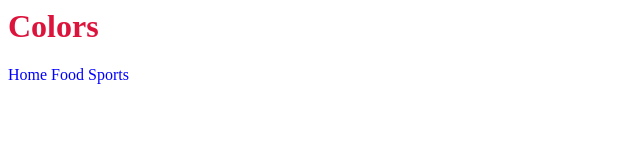
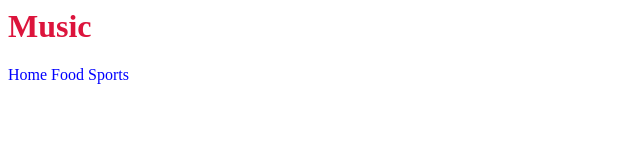
Before and after one commit to sourishhaj/sourishhaj.github.io, a plain HTML site: page participation.html in a window 1280 px wide. Shown: the full height of the page, 0-640 px from the left. Drawn offline with Linux system fonts and the light colour scheme.

Commit message:
Update participation.html

```diff
--- a/participation.html
+++ b/participation.html
@@ -9,7 +9,7 @@
     </head>
 
     <body>
-        <h1 style="color:crimson;"> Colors </h1>
+        <h1 style="color:crimson;"> Music </h1>
         <a href="index.html">Home</a>
         <a href="goat.html">Food</a>
         <a href="runnerup.html">Sports</a>
```
